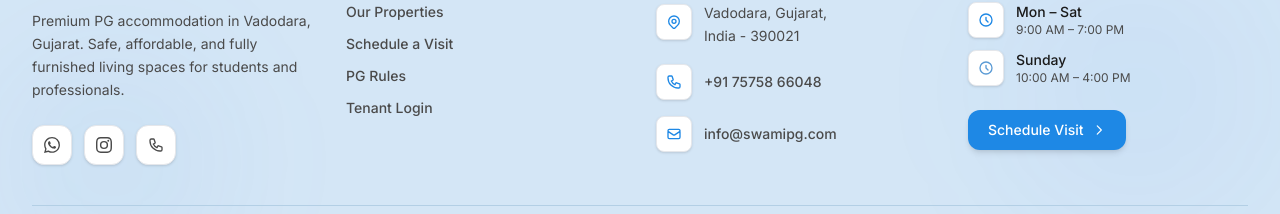
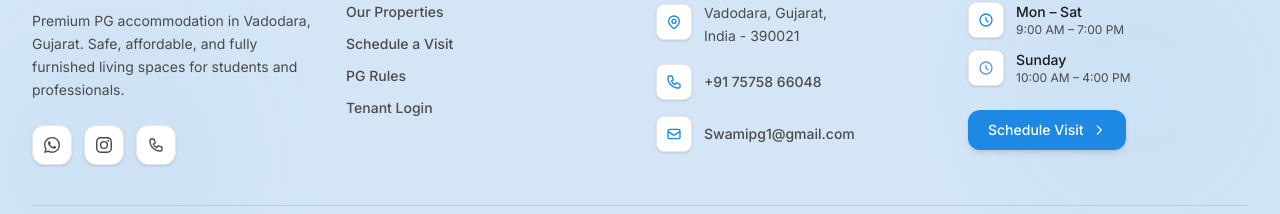
Before and after one commit to PriyanshiKantariya/PG-Application, a React (Vite) app in the folder swami-pg/: page / in a window 1280 px wide. Shown: the part 3755-3969 px from the top of the page. Built offline with nearby package versions, Linux system fonts and the light colour scheme; no server answers; the database is empty.

Commit message:
Minor changes

```diff
--- a/swami-pg/src/components/layout/Footer.jsx
+++ b/swami-pg/src/components/layout/Footer.jsx
@@ -143,8 +143,8 @@ export default function Footer() {
                 <div className="w-9 h-9 rounded-lg bg-white border border-gray-200 flex items-center justify-center flex-shrink-0 shadow-sm">
                   <Icons.Mail className="w-4 h-4 text-[#1E88E5]" />
                 </div>
-                <a href="mailto:info@swamipg.com" className="text-[#4a4a4a] text-sm hover:text-[#1E88E5] transition-colors font-medium">
-                  info@swamipg.com
+                <a href="mailto:Swamipg1@gmail.com" className="text-[#4a4a4a] text-sm hover:text-[#1E88E5] transition-colors font-medium">
+                  Swamipg1@gmail.com
                 </a>
               </li>
             </ul>
--- a/swami-pg/src/pages/admin/AdminLoginPage.jsx
+++ b/swami-pg/src/pages/admin/AdminLoginPage.jsx
@@ -124,7 +124,7 @@ export default function AdminLoginPage() {
                   id="email"
                   value={email}
                   onChange={(e) => setEmail(e.target.value)}
-                  placeholder="admin@swamipg.com"
+                  placeholder="Swamipg1@gmail.com"
                   required
                   className="w-full pl-10 pr-4 py-3 rounded-lg bg-white border border-gray-200 text-[#1a1a1a] placeholder-gray-400 focus:outline-none focus:ring-2 focus:ring-[#5B9BD5]/30 focus:border-[#5B9BD5] transition-colors"
                 />
```
